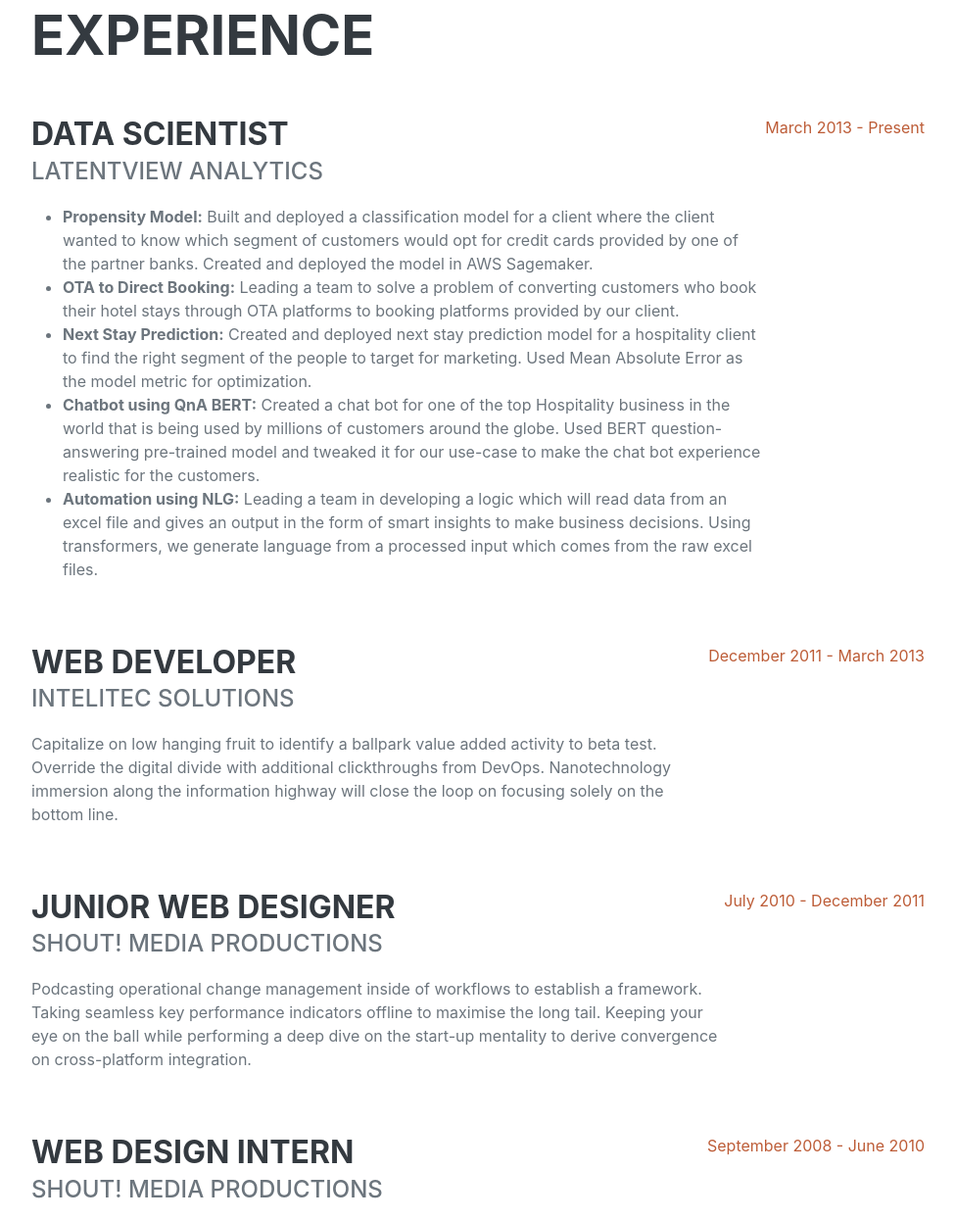
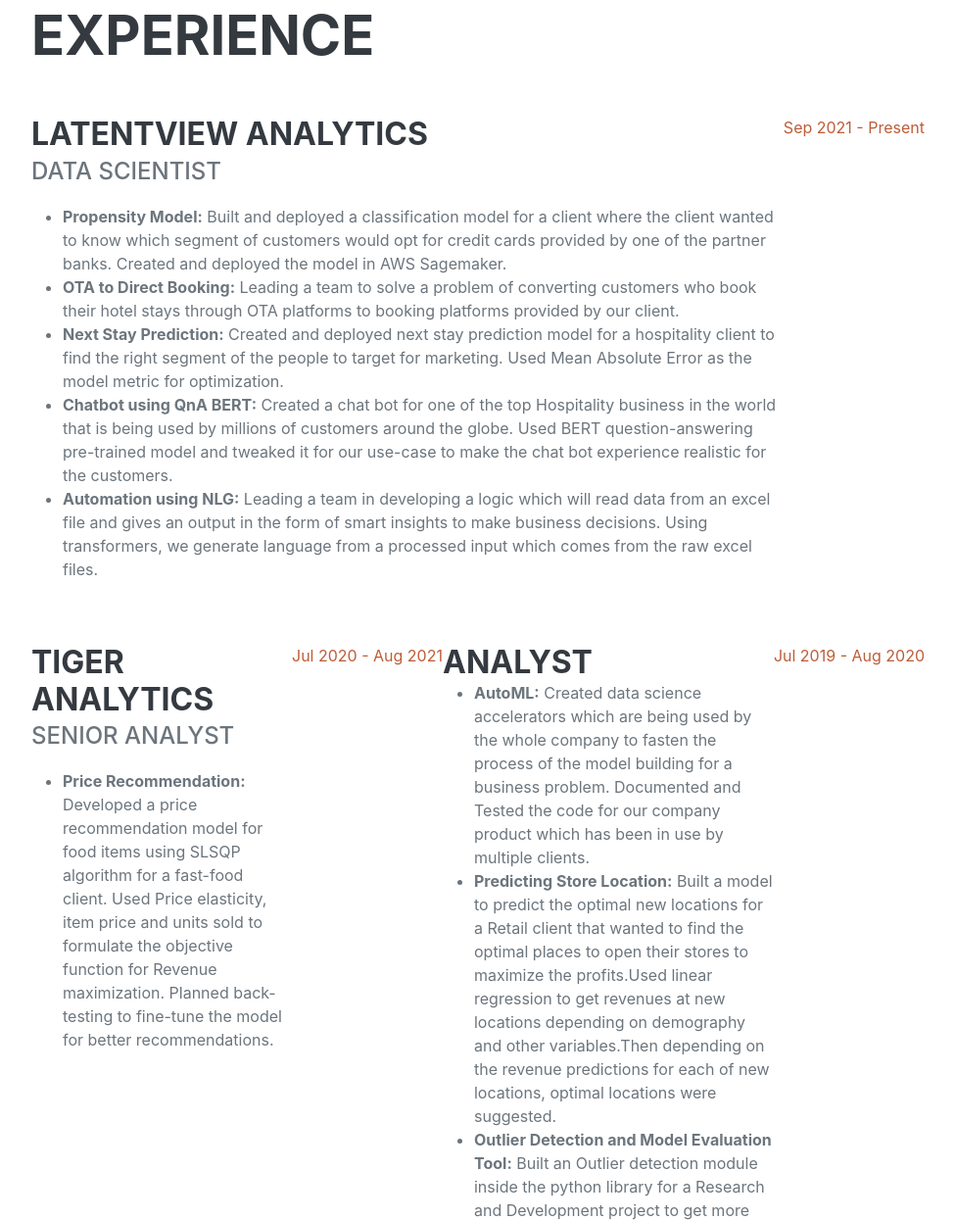
Before and after one commit to ashirwadsangwan/ashirwadsangwan.github.io, a plain HTML site: page index.html in a window 1280 px wide. Shown: the part 878-2123 px from the top of the page at 98% size, without its empty margins (288-1263 px from the left). Drawn offline with nearby package versions, Linux system fonts and the light colour scheme; a web font is replaced by a local one.

Commit message:
Experimenting with subheadings

```diff
--- a/index.html
+++ b/index.html
@@ -63,8 +63,8 @@
                     <h2 class="mb-5">Experience</h2>
                     <div class="d-flex flex-column flex-md-row justify-content-between mb-5">
                         <div class="flex-grow-1">
-                            <h3 class="mb-0">Data Scientist</h3>
-                            <div class="subheading mb-3">Latentview Analytics</div>
+                            <h3 class="mb-0">Latentview Analytics</h3>
+                            <div class="subheading mb-3">Data Scientist</div>
                             <ul>
                             <li><strong>Propensity Model:</strong> Built and deployed a classification model for a client where the client wanted to know which segment of customers would opt for credit cards provided by one of the partner banks. Created and deployed the model in AWS Sagemaker.</li>
                             <li><strong>OTA to Direct Booking:</strong> Leading a team to solve a problem of converting customers who book their hotel stays through OTA platforms to booking platforms provided by our client.</li>
@@ -73,15 +73,29 @@
                             <li><strong>Automation using NLG:</strong> Leading a team in developing a logic which will read data from an excel file and gives an output in the form of smart insights to make business decisions. Using transformers, we generate language from a processed input which comes from the raw excel files.</li>
                         </ul>
                         </div>
-                        <div class="flex-shrink-0"><span class="text-primary">March 2013 - Present</span></div>
+                        <div class="flex-shrink-0"><span class="text-primary">Sep 2021 - Present</span></div>
                     </div>
                     <div class="d-flex flex-column flex-md-row justify-content-between mb-5">
                         <div class="flex-grow-1">
-                            <h3 class="mb-0">Web Developer</h3>
-                            <div class="subheading mb-3">Intelitec Solutions</div>
-                            <p>Capitalize on low hanging fruit to identify a ballpark value added activity to beta test. Override the digital divide with additional clickthroughs from DevOps. Nanotechnology immersion along the information highway will close the loop on focusing solely on the bottom line.</p>
+                            <h3 class="mb-0">Tiger Analytics</h3>
+                            <div class="subheading mb-3">Senior Analyst</div>
+                            <ul>
+                                <li><strong>Price Recommendation:</strong> Developed a price recommendation model for food items using SLSQP algorithm for a fast-food client. Used Price elasticity, item price and units sold to formulate the objective function for Revenue maximization. Planned back-testing to fine-tune the model for better recommendations.</li>
+
+                            </ul>
                         </div>
-                        <div class="flex-shrink-0"><span class="text-primary">December 2011 - March 2013</span></div>
+                        <div class="flex-shrink-0"><span class="text-primary">Jul 2020 - Aug 2021</span></div>
+
+                        <div class="flex-grow-1">
+                            <h3 class="mb-0">Analyst</h3>
+                            <!-- <div class="subheading mb-3">Tiger Analytics</div> -->
+                            <ul>
+                                <li><strong>AutoML:</strong> Created data science accelerators which are being used by the whole company to fasten the process of the model building for a business problem. Documented and Tested the code for our company product which has been in use by multiple clients.</li>
+                                <li><strong>Predicting Store Location:</strong> Built a model to predict the optimal new locations for a Retail client that wanted to find the optimal places to open their stores to maximize the profits.Used linear regression to get revenues at new locations depending on demography and other variables.Then depending on the revenue predictions for each of new locations, optimal locations were suggested.</li>
+                                <li><strong>Outlier Detection and Model Evaluation Tool:</strong> Built an Outlier detection module inside the python library for a Research and Development project to get more insights during exploratory data analysis. Also, created a model evaluation tool which generates insights about the model building processes like evaluation metrics, feature importance and model comparisons etc. for multiple model input.</li>
+                            </ul>
+                        </div>
+                        <div class="flex-shrink-0"><span class="text-primary">Jul 2019 - Aug 2020</span></div>
                     </div>
                     <div class="d-flex flex-column flex-md-row justify-content-between mb-5">
                         <div class="flex-grow-1">
```
